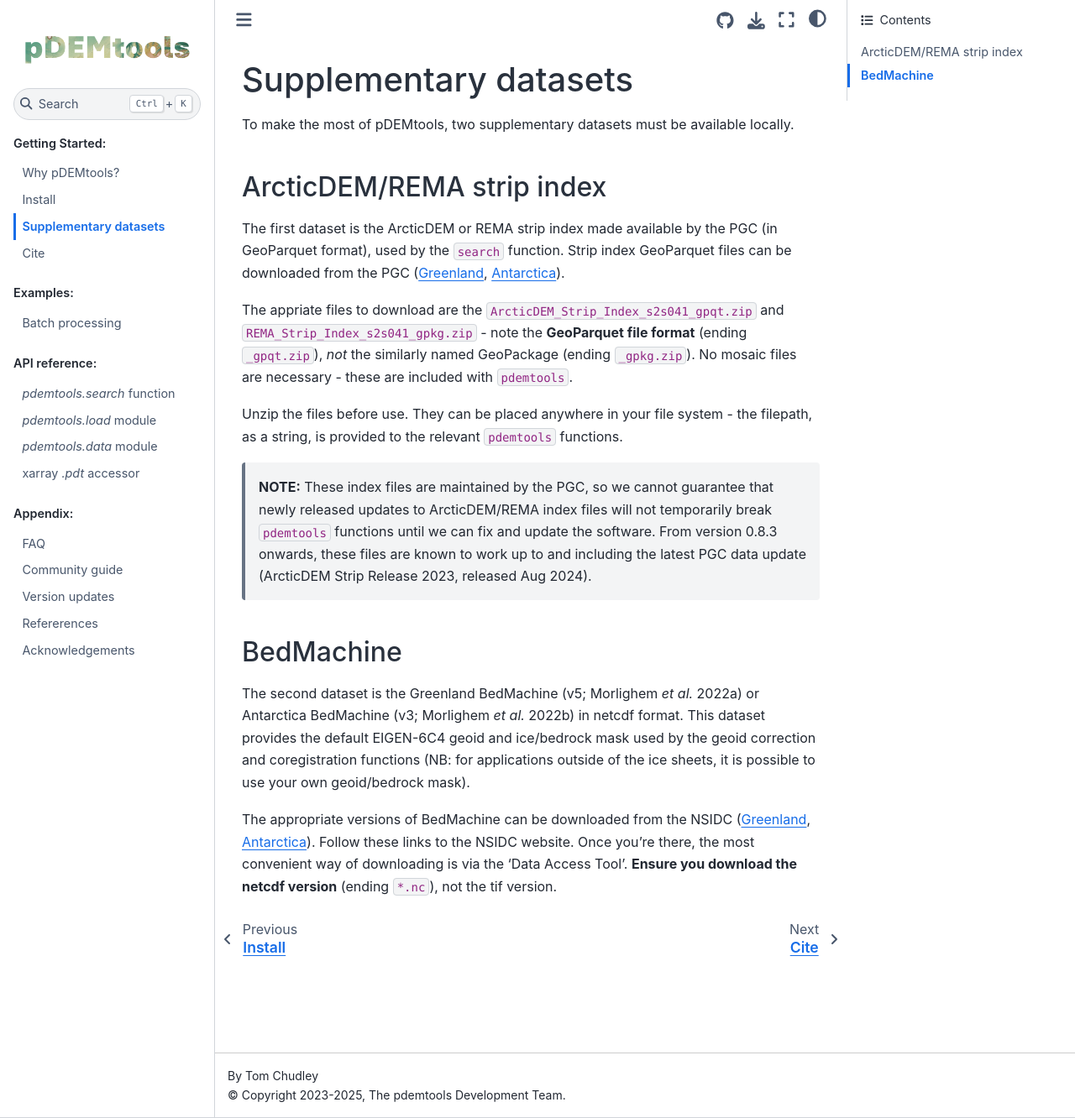
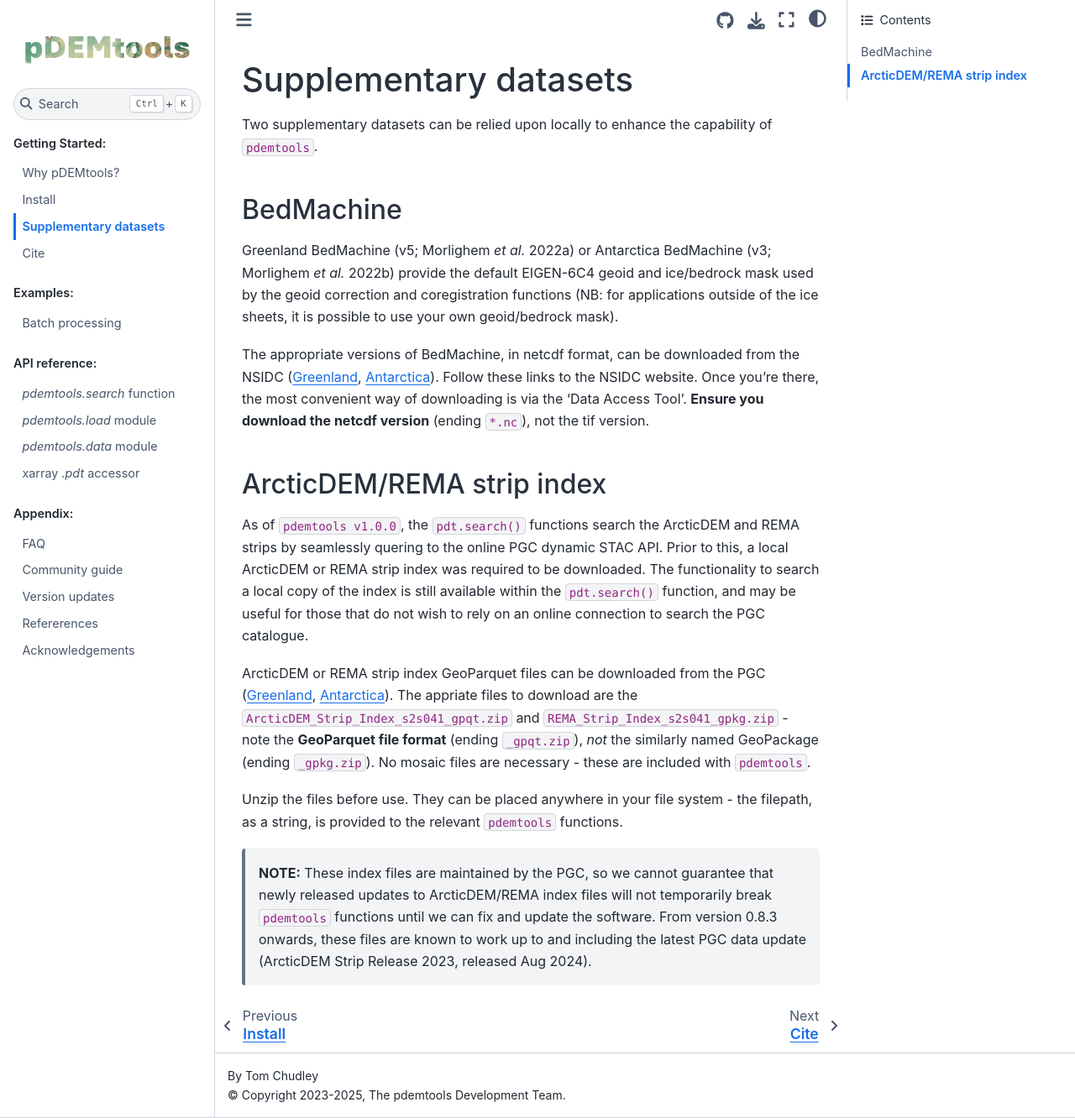
Before and after one commit to trchudley/pdemtools, a Sphinx documentation site: the page built from docs/getting_started/supplementary_datasets.md, in a window 1280 px wide and 1332 px high. Shown: the whole window at 84% size. Built offline with Sphinx 7.4.7 and the Sphinx Book theme 1.1.4, drawn with Linux system fonts in a browser that asks for light colours; pages that are not in the unit, such as notebooks, are missing from menus.

Commit message:
website update

```diff
--- a/docs/getting_started/supplementary_datasets.md
+++ b/docs/getting_started/supplementary_datasets.md
@@ -1,19 +1,20 @@
 # Supplementary datasets
 
-To make the most of pDEMtools, two supplementary datasets must be available locally.
+Two supplementary datasets can be relied upon locally to enhance the capability of `pdemtools`.
+
+## BedMachine
+
+Greenland BedMachine (v5; Morlighem _et al._ 2022a) or Antarctica BedMachine (v3; Morlighem _et al._ 2022b) provide the default EIGEN-6C4 geoid and ice/bedrock mask used by the geoid correction and coregistration functions (NB: for applications outside of the ice sheets, it is possible to use your own geoid/bedrock mask).
+
+The appropriate versions of BedMachine, in netcdf format, can be downloaded from the NSIDC ([Greenland](https://nsidc.org/data/idbmg4/versions/5), [Antarctica](https://nsidc.org/data/nsidc-0756/versions/3)). Follow these links to the NSIDC website. Once you're there, the most convenient way of downloading is via the 'Data Access Tool'. __Ensure you download the netcdf version__ (ending `*.nc`), not the tif version.
+
 
 ## ArcticDEM/REMA strip index
 
-The first dataset is the ArcticDEM or REMA strip index made available by the PGC  (in GeoParquet format), used by the `search` function. Strip index GeoParquet files can be downloaded from the PGC ([Greenland](https://data.pgc.umn.edu/elev/dem/setsm/ArcticDEM/indexes/), [Antarctica](https://data.pgc.umn.edu/elev/dem/setsm/REMA/indexes/)).
+As of `pdemtools v1.0.0`, the `pdt.search()` functions search the ArcticDEM and REMA strips by seamlessly quering to the online PGC dynamic STAC API. Prior to this, a local ArcticDEM or REMA strip index was required to be downloaded. The functionality to search a local copy of the index is still available within the `pdt.search()` function, and may be useful for those that do not wish to rely on an online connection to search the PGC catalogue.
 
-The appriate files to download are the `ArcticDEM_Strip_Index_s2s041_gpqt.zip` and `REMA_Strip_Index_s2s041_gpkg.zip` - note the __GeoParquet file format__ (ending `_gpqt.zip`), *not* the similarly named GeoPackage (ending `_gpkg.zip`). No mosaic files are necessary - these are included with `pdemtools`.
+ArcticDEM or REMA strip index GeoParquet files can be downloaded from the PGC ([Greenland](https://data.pgc.umn.edu/elev/dem/setsm/ArcticDEM/indexes/), [Antarctica](https://data.pgc.umn.edu/elev/dem/setsm/REMA/indexes/)). The appriate files to download are the `ArcticDEM_Strip_Index_s2s041_gpqt.zip` and `REMA_Strip_Index_s2s041_gpkg.zip` - note the __GeoParquet file format__ (ending `_gpqt.zip`), *not* the similarly named GeoPackage (ending `_gpkg.zip`). No mosaic files are necessary - these are included with `pdemtools`.
 
 Unzip the files before use. They can be placed anywhere in your file system - the filepath, as a string, is provided to the relevant `pdemtools` functions.
 
 > __NOTE:__ These index files are maintained by the PGC, so we cannot guarantee that newly released updates to ArcticDEM/REMA index files will not temporarily break `pdemtools` functions until we can fix and update the software. From version 0.8.3 onwards, these files are known to work up to and including the latest PGC data update (ArcticDEM Strip Release 2023, released Aug 2024).
-
-## BedMachine
-
-The second dataset is the Greenland BedMachine (v5; Morlighem _et al._ 2022a) or Antarctica BedMachine (v3; Morlighem _et al._ 2022b) in netcdf format. This dataset provides the default EIGEN-6C4 geoid and ice/bedrock mask used by the geoid correction and coregistration functions (NB: for applications outside of the ice sheets, it is possible to use your own geoid/bedrock mask).
-
-The appropriate versions of BedMachine can be downloaded from the NSIDC ([Greenland](https://nsidc.org/data/idbmg4/versions/5), [Antarctica](https://nsidc.org/data/nsidc-0756/versions/3)). Follow these links to the NSIDC website. Once you're there, the most convenient way of downloading is via the 'Data Access Tool'. __Ensure you download the netcdf version__ (ending `*.nc`), not the tif version.
```
Also changed, not shown: docs/appendix/community_guidelines.md (+1 -0 lines), docs/appendix/references.md (+3 -1 lines), docs/getting_started/cite.md (+1 -1 lines), docs/getting_started/why_pdemtools.md (+3 -3 lines), 6 other files.
